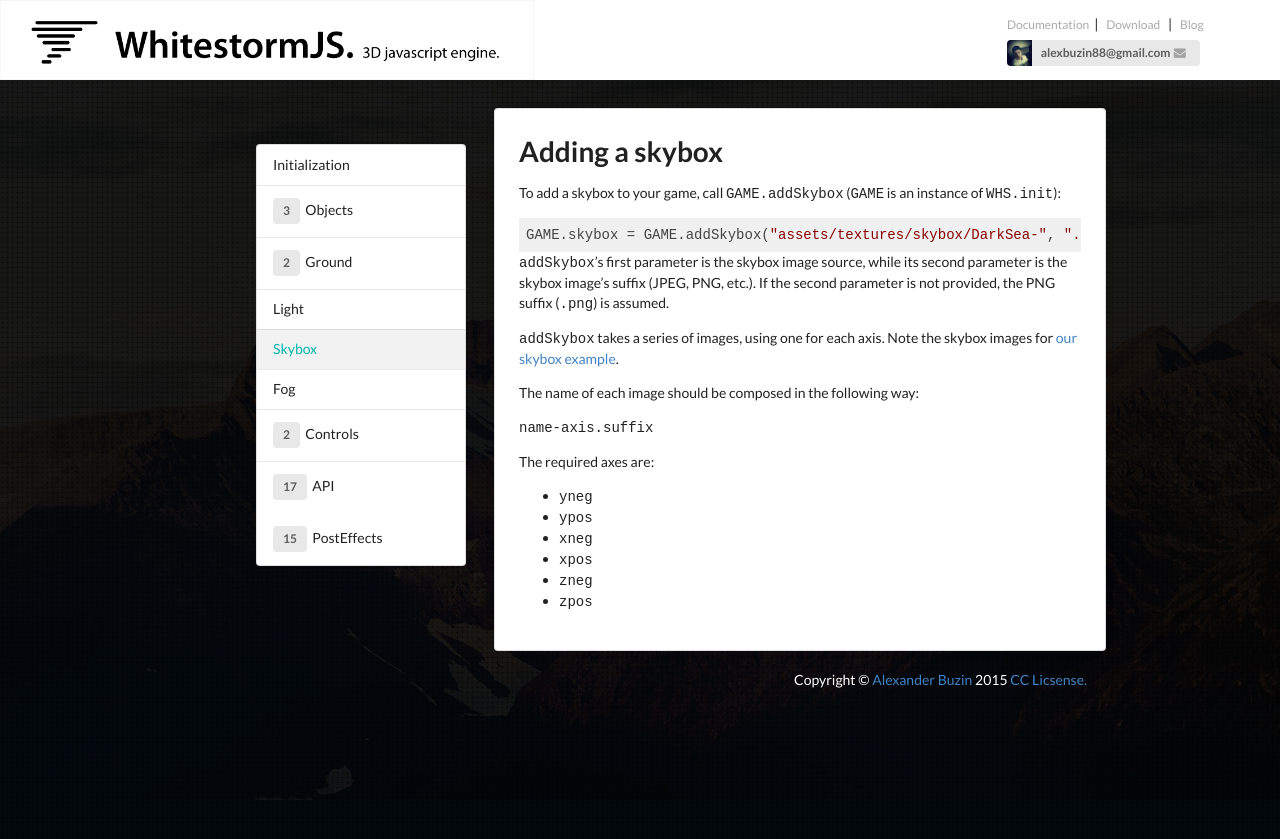
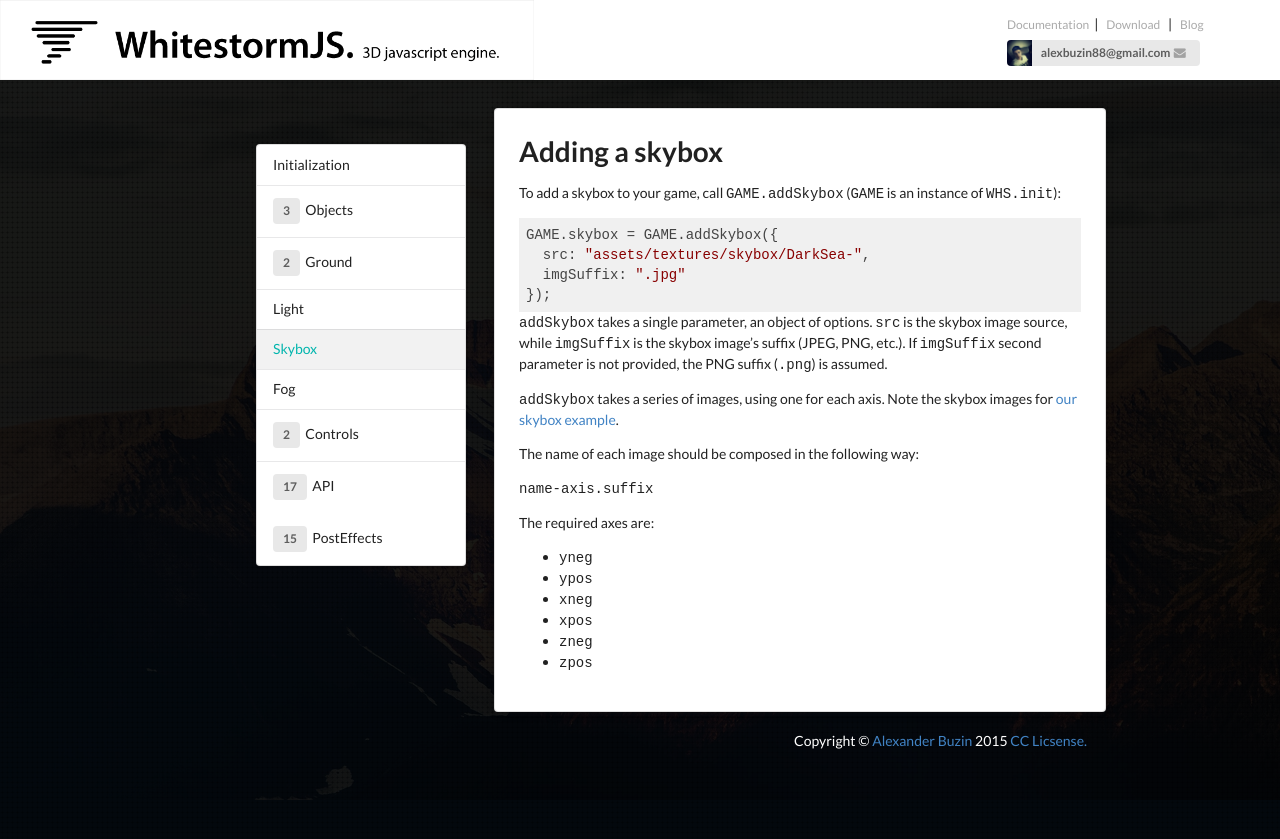
Before and after one commit to WhitestormJS/whitestormjs.github.io, a Jekyll site: the page built from _posts/2015-12-28-addSkybox.md, in a window 1280 px wide. Shown: the top 839 px of the page. Built offline with Jekyll 4.4.1, drawn with Linux system fonts in a browser that asks for light colours; Markdown is read by kramdown in place of the engine named in the settings.

Commit message:
Update docs to match 54b6c82 in whitestorm.js

````diff
--- a/_posts/2015-12-28-addSkybox.md
+++ b/_posts/2015-12-28-addSkybox.md
@@ -8,10 +8,13 @@ permalink: addSkybox
 To add a skybox to your game, call `GAME.addSkybox` (`GAME` is an instance of `WHS.init`):
 
 ```javascript
-GAME.skybox = GAME.addSkybox("assets/textures/skybox/DarkSea-", ".jpg");
+GAME.skybox = GAME.addSkybox({
+  src: "assets/textures/skybox/DarkSea-",
+  imgSuffix: ".jpg"
+});
 ```
 
-`addSkybox`'s first parameter is the skybox image source, while its second parameter is the skybox image's suffix (JPEG, PNG, etc.). If the second parameter is not provided, the PNG suffix (`.png`) is assumed.
+`addSkybox` takes a single parameter, an object of options. `src` is the skybox image source, while `imgSuffix` is the skybox image's suffix (JPEG, PNG, etc.). If `imgSuffix` second parameter is not provided, the PNG suffix (`.png`) is assumed.
 
 `addSkybox` takes a series of images, using one for each axis. Note the skybox images for [our skybox example](https://github.com/WhitestormJS/whitestorm.js/tree/master/examples/assets/textures/skybox).
 
````
